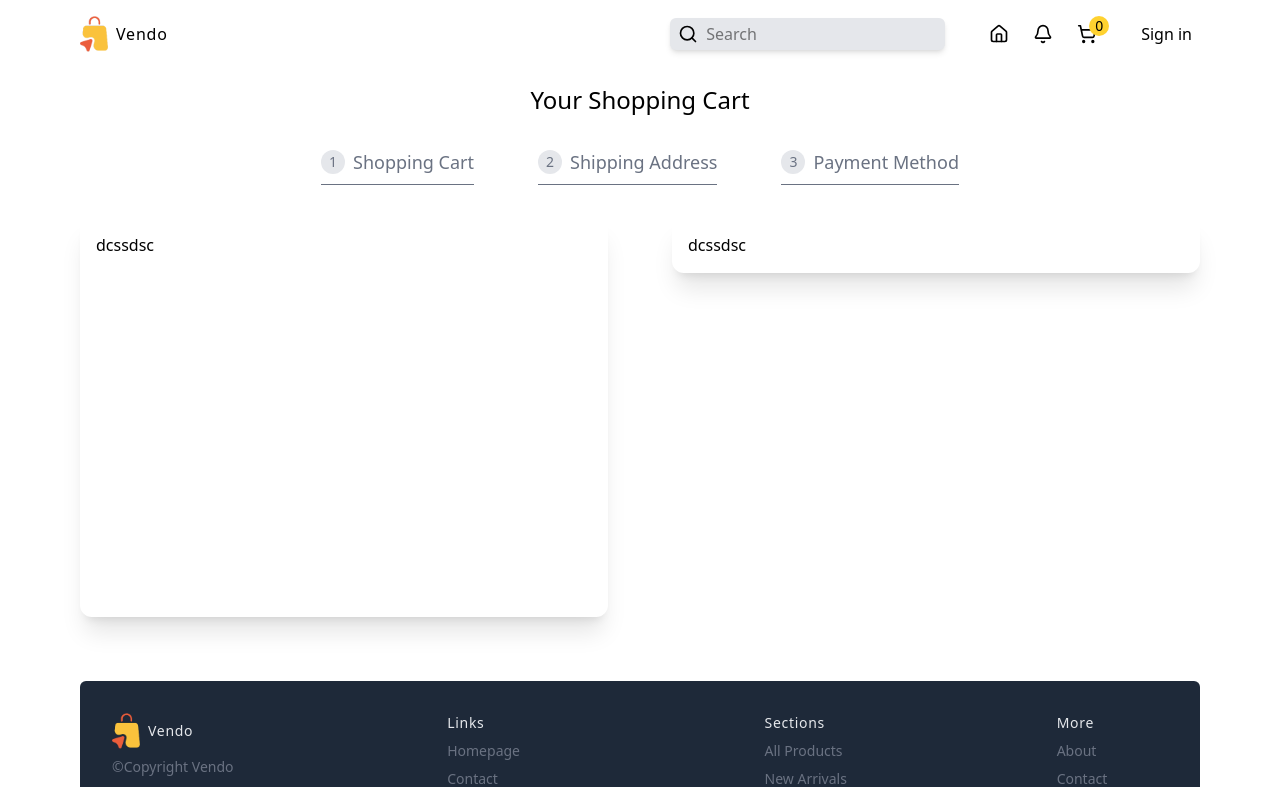
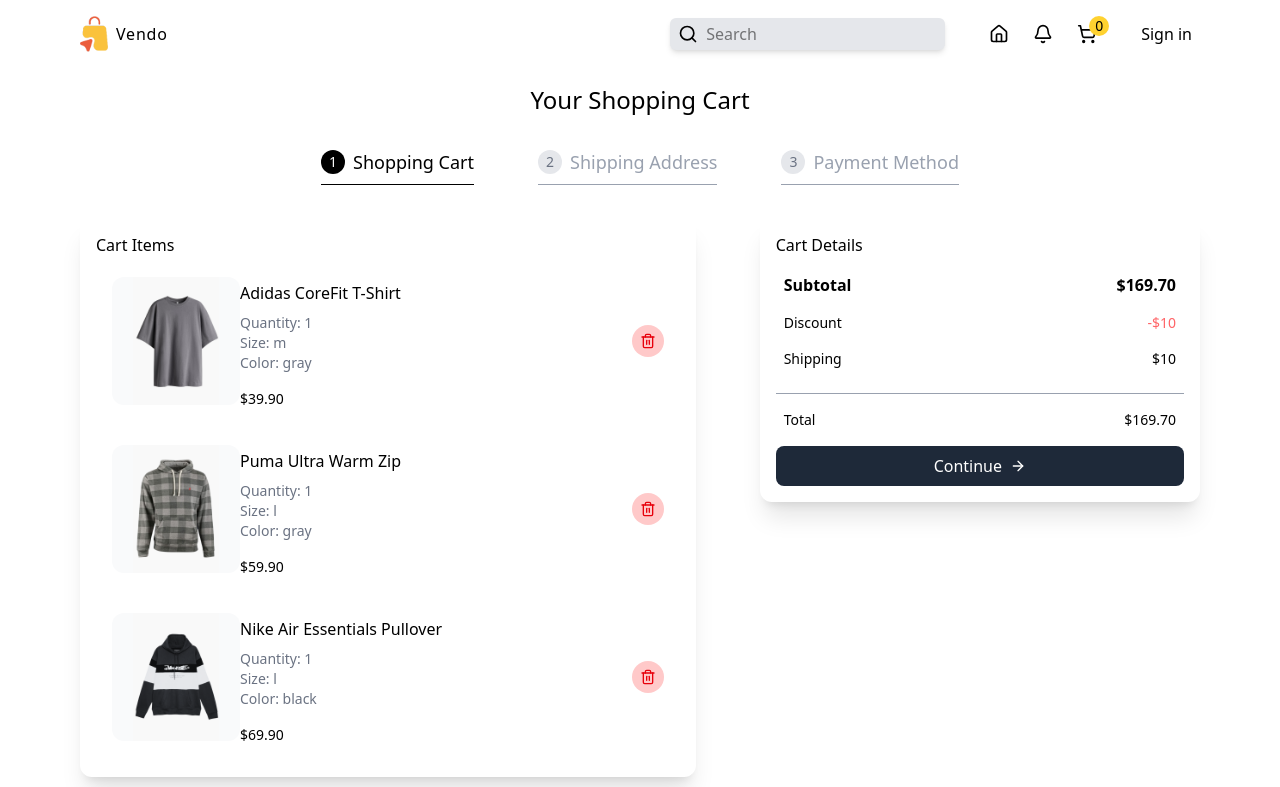
Before and after one commit to SubhodeepSamanta/Vendo, a Next.js app in the folder client/: page /cart in a window 1280 px wide. Shown: the top 787 px of the page. Built offline with nearby package versions, Linux system fonts and the light colour scheme.

Commit message:
cart page

```diff
--- a/client/src/app/cart/page.tsx
+++ b/client/src/app/cart/page.tsx
@@ -1,5 +1,11 @@
 "use client"
-import React from 'react'
+import PaymentForm from '@/components/PaymentForm';
+import ShippingDetails from '@/components/ShippingDetails';
+import { CartItemsType } from '@/types';
+import { ArrowRight, Trash2 } from 'lucide-react';
+import Image from 'next/image';
+import { useRouter, useSearchParams } from 'next/navigation';
+import React, { useState } from 'react'
 
 const steps = [
   {
@@ -16,23 +22,140 @@ const steps = [
   },
 ];
 
+// TEMPORARY
+const cartItems: CartItemsType = [
+  {
+    id: 1,
+    name: "Adidas CoreFit T-Shirt",
+    shortDescription:
+      "Lorem ipsum dolor sit amet consect adipisicing elit lorem ipsum dolor sit.",
+    description:
+      "Lorem ipsum dolor sit amet consect adipisicing elit lorem ipsum dolor sit. Lorem ipsum dolor sit amet consect adipisicing elit lorem ipsum dolor sit. Lorem ipsum dolor sit amet consect adipisicing elit lorem ipsum dolor sit.",
+    price: 39.9,
+    sizes: ["s", "m", "l", "xl", "xxl"],
+    colors: ["gray", "purple", "green"],
+    images: {
+      gray: "/products/1g.png",
+      purple: "/products/1p.png",
+      green: "/products/1gr.png",
+    },
+    quantity: 1,
+    selectedSize: "m",
+    selectedColor: "gray",
+  },
+  {
+    id: 2,
+    name: "Puma Ultra Warm Zip",
+    shortDescription:
+      "Lorem ipsum dolor sit amet consect adipisicing elit lorem ipsum dolor sit.",
+    description:
+      "Lorem ipsum dolor sit amet consect adipisicing elit lorem ipsum dolor sit. Lorem ipsum dolor sit amet consect adipisicing elit lorem ipsum dolor sit. Lorem ipsum dolor sit amet consect adipisicing elit lorem ipsum dolor sit.",
+    price: 59.9,
+    sizes: ["s", "m", "l", "xl"],
+    colors: ["gray", "green"],
+    images: { gray: "/products/2g.png", green: "/products/2gr.png" },
+    quantity: 1,
+    selectedSize: "l",
+    selectedColor: "gray",
+  },
+  {
+    id: 3,
+    name: "Nike Air Essentials Pullover",
+    shortDescription:
+      "Lorem ipsum dolor sit amet consect adipisicing elit lorem ipsum dolor sit.",
+    description:
+      "Lorem ipsum dolor sit amet consect adipisicing elit lorem ipsum dolor sit. Lorem ipsum dolor sit amet consect adipisicing elit lorem ipsum dolor sit. Lorem ipsum dolor sit amet consect adipisicing elit lorem ipsum dolor sit.",
+    price: 69.9,
+    sizes: ["s", "m", "l"],
+    colors: ["green", "blue", "black"],
+    images: {
+      green: "/products/3gr.png",
+      blue: "/products/3b.png",
+      black: "/products/3bl.png",
+    },
+    quantity: 1,
+    selectedSize: "l",
+    selectedColor: "black",
+  },
+];
+
 const page = () => {
+  const searchParams= useSearchParams();
+  const router= useRouter();
+  const activeStep= searchParams.get("step") || "1";
+  const [shippingForm,setShippingForm]= useState(null);
+
   return (
     <div className='flex flex-col items-center gap-8 justify-center mt-8'>
         <h1 className='text-2xl font-medium'>Your Shopping Cart</h1>
             <div className='flex flex-col md:flex-row items-center gap-8 lg:gap-16 '>
                 {
                 steps.map((step)=>(
-                    <div className='flex items-center justify-between text-gray-500 pb-2 text-lg border-b' key={step.id}>
-                        <div className='bg-gray-200 text-gray-500 h-6 w-6 flex items-center justify-center text-sm mr-2 rounded-full'>{step.id}</div>
+                    <div className={`flex items-center justify-between ${activeStep==step.id.toString()?"text-black border-black":"text-gray-400"} pb-2 text-lg border-b`} key={step.id}>
+                        <div className={` ${activeStep==step.id.toString()?"bg-black text-white":"bg-gray-200 text-gray-500"} h-6 w-6 flex items-center justify-center text-sm mr-2 rounded-full`}>{step.id}</div>
                         {step.title}
                     </div>
                 ))
             }
             </div>
             <div className='w-full flex flex-col lg:flex-row gap-16'>
-                <div className='w-full shadow-xl rounded-xl h-100 p-4'>dcssdsc</div>
-                <div className='w-full shadow-xl rounded-xl h-max p-4'>dcssdsc</div>
+                <div className='w-full lg:w-7/12 shadow-xl rounded-xl p-4'>
+                  {
+                    activeStep=='1'?
+                    <>
+                    <p className='font-medium '>Cart Items</p>
+                    {cartItems.map((item)=>(
+                      <div className='flex justify-between items-center p-4' key={item.id}>
+                        <div className='flex items-center'>
+                          <div className='relative h-32 w-32 bg-gray-50 rounded-xl object-cover overflow-hidden'>
+                            <Image src={item.images[item.selectedColor]} fill alt={`${item.id}`} className='object-contain' />
+                          </div>
+                          <div className='text-sm'>
+                            <p className='py-2 text-base font-medium'>{item.name}</p>
+                            <p className='text-gray-500'>Quantity: {item.quantity}</p>
+                            <p className='text-gray-500'>Size: {item.selectedSize}</p>
+                            <p className='text-gray-500'>Color: {item.selectedColor}</p>
+                            <p className='mt-4'>${item.price.toFixed(2)}</p>
+                          </div>
+                        </div>
+                        <div className='flex items-center justify-center h-8 w-8 rounded-full bg-red-200 text-red-600 cursor-pointer'><Trash2 className='h-4 w-4'/></div>
+                      </div>
+                    ))}
+                    </>
+                    :
+                    activeStep=='2' ?
+                    <ShippingDetails/>
+                    : (activeStep==='3' && shippingForm) ? <PaymentForm/> : <p className='text-red-500'>You need to fill out shipping details first.</p>
+                  }
+                </div>
+
+                <div className='w-full lg:w-5/12 shadow-xl rounded-xl h-max p-4'>
+                  <p className='font-medium'>Cart Details</p>
+                  <div className='flex font-bold justify-between py-4 px-2'>
+                    <p>Subtotal</p>
+                    <p>${cartItems.reduce((acc,item)=>(acc+(item.price*item.quantity)),0).toFixed(2)}</p>
+                  </div>
+                  <div className='flex text-sm justify-between pb-2 px-2'>
+                    <p>Discount</p>
+                    <p className='text-red-400'>-$10</p>
+                  </div>
+                  <div className='flex text-sm justify-between py-2 mb-4 px-2'>
+                    <p>Shipping</p>
+                    <p>$10</p>
+                  </div>
+                  <hr className='border-gray-400' />
+                  <div className='flex text-sm justify-between py-4 px-2'>
+                    <p>Total</p>
+                    <p>${cartItems.reduce((acc,item)=>(acc+(item.price*item.quantity)),0).toFixed(2)}</p>
+                  </div>
+                  {
+                    activeStep=='1' &&
+                  <button className='w-full flex justify-center items-center gap-2 bg-gray-800 hover:bg-gray-900 text-white rounded-lg py-2 cursor-pointer' onClick={()=>router.push("/cart?step=2")}>
+                    Continue
+                    <ArrowRight className='h-4 w-4'/>
+                  </button>
+                  }
+                </div>
             </div>
     </div>
   )
--- a/client/src/app/layout.tsx
+++ b/client/src/app/layout.tsx
@@ -15,8 +15,8 @@ const geistMono = Geist_Mono({
 });
 
 export const metadata: Metadata = {
-  title: "Create Next App",
-  description: "Generated by create next app",
+  title: "Vendo",
+  description: "Subhodeep Samanta",
 };
 
 export default function RootLayout({
--- /dev/null
+++ b/client/src/components/PaymentForm.tsx
@@ -0,0 +1,9 @@
+import React from 'react'
+
+const PaymentForm = () => {
+  return (
+    <div>PaymentForm</div>
+  )
+}
+
+export default PaymentForm
--- /dev/null
+++ b/client/src/components/ShippingDetails.tsx
@@ -0,0 +1,9 @@
+import React from 'react'
+
+const ShippingDetails = () => {
+  return (
+    <div>ShippingDetails</div>
+  )
+}
+
+export default ShippingDetails
```
Also changed, not shown: client/src/types.ts (+8 -0 lines).
